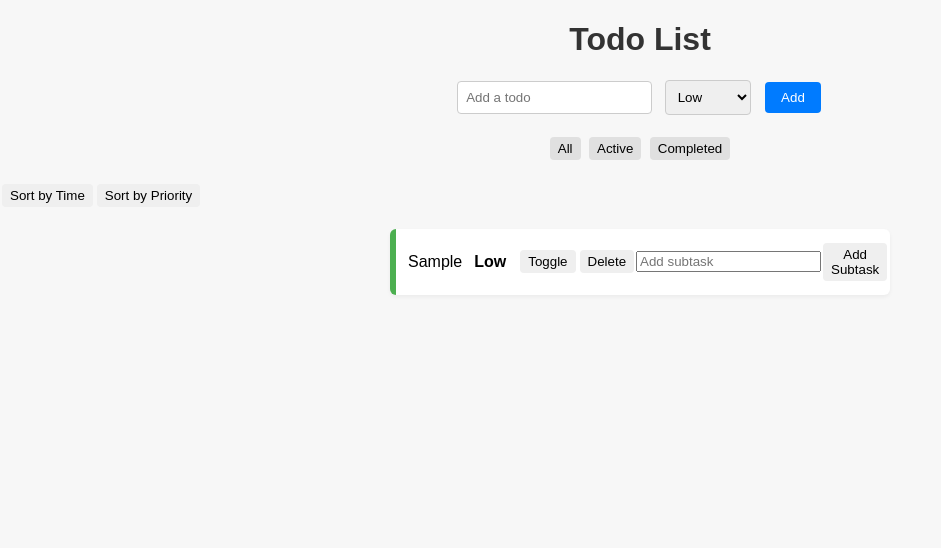
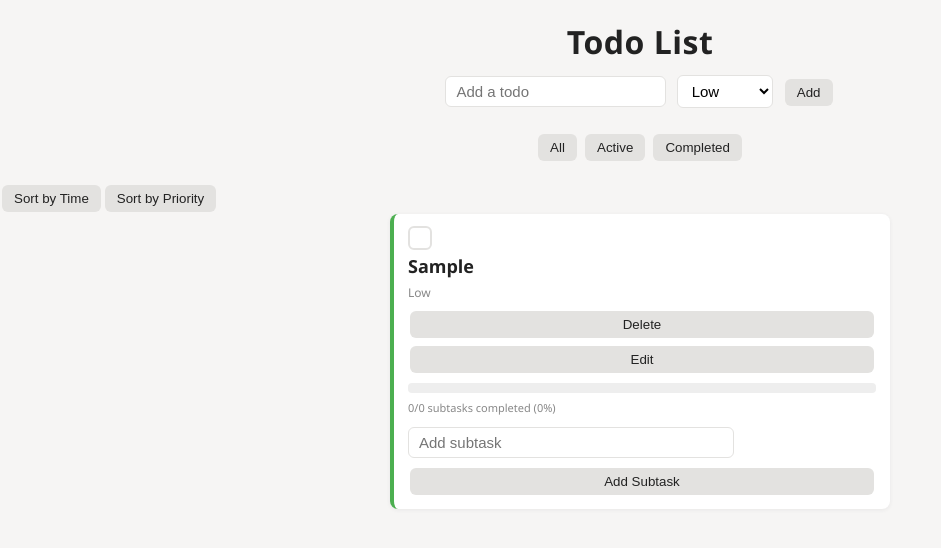
Before and after one commit to hieucao2404/todo-list-app, a website with bundled scripts: page index.html in a window 1280 px wide. Both pictures are taken after typing "Sample" into the empty fields and a click on the button "Add". Shown: the whole page, without its empty margins (0-941 px from the left). Built offline with nearby package versions, Linux system fonts and the light colour scheme.

Commit message:
Progess, edit feature

```diff
--- a/src/index.js
+++ b/src/index.js
@@ -1,40 +1,64 @@
-import {TodoList} from './todoList.js';
+import { TodoList } from "./todoList.js";
+
+function showToast(message){
+    const toast = document.getElementById('toast');
+    toast.textContent = message;
+    toast.style.background = '#333';
+    toast.style.color ='#fff';
+    toast.style.padding = '8px 16px';
+    toast.style.borderRadius = '4px';
+    toast.style.display = 'block';
+    setTimeout(() => {toast.style.display = 'none';}, 1500);
+}
 
 const todoList = new TodoList();
-const input = document.getElementById('todo-input');
-const prioritySelect = document.getElementById('priority-select');
-const addBtn = document.getElementById('add-btn');
-const ul = document.getElementById('todo-list');
+const input = document.getElementById("todo-input");
+const prioritySelect = document.getElementById("priority-select");
+const addBtn = document.getElementById("add-btn");
+const ul = document.getElementById("todo-list");
 
 const render = () => {
-    ul.innerHTML = '';
+  ul.innerHTML = "";
   const todos = todoList.getFilteredTodos();
-    if(todos.length === 0){
-        ul.innerHTML = '<li>No todos fuond</li>';
+  if (todos.length === 0) {
+    ul.innerHTML = "<li>No todos fuond</li>";
     return;
   }
-    todos.forEach(todo => {
-        const li = document.createElement('li');
+  todos.forEach((todo) => {
+    const li = document.createElement("li");
     li.classList.add(`priority-${todo.priority}`);
+    const completed = todo.subtasks.filter((st) => st.completed).length;
+    const total = todo.subtasks.length;
+    const percent = total > 0 ? Math.round((completed / total) * 100) : 0;
+
     li.innerHTML = `
-        <span class="todo-text" style="text-decoration:${todo.completed ? 'line-through' : 'none'}">
-        ${todo.text}
-        </span>
+  <label class="checkbox-container">
+    <input type="checkbox" ${todo.completed ? "checked" : ""} data-id="${todo.id}" class="toggle-checkbox">
+    <span class="checkmark"></span>
+  </label>
+  <span class="todo-text">${todo.text}</span>
   <span class="todo-priority">${todo.priority.charAt(0).toUpperCase() + todo.priority.slice(1)}</span>
-        <button data-id="${todo.id}" class= "toggle-btn">Toggle</button>
   <button data-id="${todo.id}" class="delete-btn">Delete</button>
+  <button data-id="${todo.id}" class="edit-btn">Edit</button>
+  <div class="progress-bar-container">
+      <div class="progress-bar" style="width: 100%; background: #eee; border-radius: 4px; height: 10px;">
+      <div style="width: ${percent}%; background: #4caf50; height: 100%; border-radius: 4px;"></div>
+  </div>
+  <span class="progress-label">${completed}/${total} subtasks completed (${percent}%)</span>
   `;
 
-        if(todo.subtasks.length > 0){
-            const subtaskList = document.createElement('ul');
-            todo.subtasks.forEach(subtask => {
-                const subLi = document.createElement('li');
+    if (todo.subtasks.length > 0) {
+      const subtaskList = document.createElement("ul");
+      todo.subtasks.forEach((subtask) => {
+        const subLi = document.createElement("li");
         subLi.innerHTML = `
-                <span style="text-decoration:${subtask.completed ? 'line-through' : 'none'}">
-                ${subtask.text}
-                </span>
-                <button data-todo-id="${todo.id}" data-subtask-id="${subtask.id}" class="toggle-subtask-btn">Toggle</button>
+  <label class="checkbox-container subtask-checkbox">
+    <input type="checkbox" ${subtask.completed ? "checked" : ""} data-todo-id="${todo.id}" data-subtask-id="${subtask.id}" class="toggle-subtask-checkbox">
+    <span class="checkmark"></span>
+  </label>
+  <span class="subtask-text">${subtask.text}</span>
   <button data-todo-id="${todo.id}" data-subtask-id="${subtask.id}" class="delete-subtask-btn">Delete</button>
+  <button data-todo-id="${todo.id}" data-subtask-id="${subtask.id}" class="edit-subtask-btn">Edit</button>
                 `;
         subtaskList.appendChild(subLi);
       });
@@ -50,85 +74,154 @@ const render = () => {
   });
 };
 
-addBtn.addEventListener('click', () => {
-    if(input.value.trim()){
+addBtn.addEventListener("click", () => {
+  if (input.value.trim()) {
     todoList.addTodo(input.value.trim(), prioritySelect.value);
-        input.value ='';
+    input.value = "";
     render();
+    showToast("Todo added!");
   }
 });
 
-ul.addEventListener('click', e => {
-    if(e.target.classList.contains('toggle-btn')){
+ul.addEventListener("click", (e) => {
+  if (e.target.classList.contains("toggle-btn")) {
     todoList.toggleTodo(Number(e.target.dataset.id));
     render();
   }
-    if(e.target.classList.contains('delete-btn')){
+  if (e.target.classList.contains("delete-btn")) {
     todoList.deleteTodo(Number(e.target.dataset.id));
     render();
+    showToast("Todo deleted");
   }
 
   //add subtaskLisst
-    if(e.target.classList.contains('toggle-subtask-btn')){
-        const todoId =  Number(e.target.dataset.totoId);
-        const subtaskId =  Number(e.target.dataset.subtaskId);
-        const todo = todoList.todos.find(t => t.id === todoId);
-        if(todo){
+  if (e.target.classList.contains("toggle-subtask-btn")) {
+    const todoId = Number(e.target.dataset.todoId);
+    const subtaskId = Number(e.target.dataset.subtaskId);
+    const todo = todoList.todos.find((t) => t.id === todoId);
+    if (todo) {
       todo.toggleSubtask(subtaskId);
       render();
+      showToast("Subtask completed!")
     }
   }
 
-    if(e.target.classList.contains('delete-subtask-btn')){
+  if (e.target.classList.contains("delete-subtask-btn")) {
     const todoId = Number(e.target.dataset.todoId);
     const subtaskId = Number(e.target.dataset.subtaskId);
-        const todo = todoList.todos.find(t => t.id === todoId);
-        if(todo){
+    const todo = todoList.todos.find((t) => t.id === todoId);
+    if (todo) {
       todo.deleteSubtask(subtaskId);
       render();
+      showToast("Subtask deleted!")
     }
   }
 
-    if (e.target.classList.contains('add-subtask-btn')) {
+  if (e.target.classList.contains("add-subtask-btn")) {
     const todoId = Number(e.target.dataset.todoId);
     const todo = todoList.todos.find(t => t.id === todoId);
     const input = e.target.previousElementSibling;
     if (todo && input.value.trim()) {
       todo.addSubtask(input.value.trim());
-            input.value = '';
+      input.value = "";
+      render();
+      showToast("Subtask added!")
+    }
+  }
+
+  if (e.target.classList.contains("edit-btn")) {
+    const todoId = Number(e.target.dataset.id);
+    const todo = todoList.todos.find((t) => t.id === todoId);
+    if (todo) {
+      //replace todo text with input and save button
+      const li = e.target.closest("li");
+      li.querySelector(".todo-text").innerHTML = `
+            <input type="text" class="edit-todo-input" value="${todo.text}" />
+            <button data-id="${todo.id}" class="save-todo-btn">Save</button>
+            `;
+    }
+  }
+
+  //save edited todo
+  if (e.target.classList.contains("save-todo-btn")) {
+    const todoId = Number(e.target.dataset.id);
+    const todo = todoList.todos.find((t) => t.id === todoId);
+    const input = e.target.previousElementSibling;
+    if (todo && input.value.trim()) {
+      todo.text = input.value.trim();
+      render();
+    }
+  }
+
+  if (e.target.classList.contains("edit-subtask-btn")) {
+    const todoId = Number(e.target.dataset.todoId);
+    const subtaskId = Number(e.target.dataset.subtaskId);
+    const todo = todoList.todos.find((t) => t.id === todoId);
+    if (todo) {
+      const subtask = todo.subtasks.find((st) => st.id === subtaskId);
+      const subLi = e.target.closest("li");
+      subLi.querySelector("span").innerHTML = `
+            <input type="text" class="edit-subtask-input" value="${subtask.text}" />
+            <button data-todo-id="${todoId}" data-subtask-id="${subtaskId}" class="save-subtask-btn">Save</button>
+            `;
+    }
+  }
+
+  //save edited subtask
+  if (e.target.classList.contains("save-subtask-btn")) {
+    const todoId = Number(e.target.dataset.todoId);
+    const subtaskId = Number(e.target.dataset.subtaskId);
+    const todo = todoList.todos.find((t) => t.id === todoId);
+    const subtask = todo.subtasks.find((s) => s.id === subtaskId);
+    const input = e.target.previousElementSibling;
+    if (subtask && input.value.trim()) {
+      subtask.text = input.value.trim();
       render();
     }
   }
 });
 
+ul.addEventListener("change", (e) => {
+  if (e.target.classList.contains("toggle-checkbox")) {
+    todoList.toggleTodo(Number(e.target.dataset.id));
+    render();
+  }
+  if (e.target.classList.contains("toggle-subtask-checkbox")) {
+    const todoId = Number(e.target.dataset.todoId);
+    const subtaskId = Number(e.target.dataset.subtaskId);
+    const todo = todoList.todos.find((t) => t.id === todoId);
+    if (todo) {
+      todo.toggleSubtask(subtaskId);
+      render();
+    }
+  }
+});
 
-
-
-document.getElementById('filter-all').addEventListener('click', () => {
-    todoList.setFilter('all');
+document.getElementById("filter-all").addEventListener("click", () => {
+  todoList.setFilter("all");
   render();
 });
-document.getElementById('filter-active').addEventListener('click', () =>{
-    todoList.setFilter('active');
+document.getElementById("filter-active").addEventListener("click", () => {
+  todoList.setFilter("active");
   render();
 });
-document.getElementById('filter-completed').addEventListener('click', () =>{
-    todoList.setFilter('completed');
+document.getElementById("filter-completed").addEventListener("click", () => {
+  todoList.setFilter("completed");
   render();
 });
 
 //sortung buttons and logics
-const sortTimeBtn = document.createElement('button');
-sortTimeBtn.textContent = 'Sort by Time';
+const sortTimeBtn = document.createElement("button");
+sortTimeBtn.textContent = "Sort by Time";
 sortTimeBtn.onclick = () => {
-    todoList.setSortMethod('time');
+  todoList.setSortMethod("time");
   render();
 };
 
-const sortPriorityBtn = document.createElement('button');
-sortPriorityBtn.textContent = 'Sort by Priority';
+const sortPriorityBtn = document.createElement("button");
+sortPriorityBtn.textContent = "Sort by Priority";
 sortPriorityBtn.onclick = () => {
-    todoList.setSortMethod('priority');
+  todoList.setSortMethod("priority");
   render();
 };
 
--- a/src/style.css
+++ b/src/style.css
@@ -1,81 +1,175 @@
 body {
-    font-family: Arial, sans-serif;
-    background: #f7f7f7;
+  font-family: 'Segoe UI', 'Inter', 'Arial', sans-serif;
+  background: #f6f5f4;
+  color: #222;
   margin: 0;
   padding: 0;
 }
 
 h1 {
   text-align: center;
-    color: #333;
+  font-weight: 600;
+  margin-top: 20px;
+  margin-bottom: 12px;
+  letter-spacing: 0.5px;
 }
 
-#todo-input, #priority-select {
-    padding: 8px;
-    margin-right: 8px;
-    border-radius: 4px;
-    border: 1px solid #ccc;
+#todo-input, #priority-select, .subtask-input, .edit-todo-input, .edit-subtask-input {
+  padding: 6px 10px;
+  border-radius: 6px;
+  border: 1px solid #e3e2e0;
+  background: #fff;
+  font-size: 15px;
+  margin-right: 6px;
+  margin-bottom: 4px;
+  outline: none;
+  transition: border 0.2s;
 }
 
-#add-btn {
-    padding: 8px 16px;
-    border-radius: 4px;
-    border: none;
-    background: #007bff;
-    color: #fff;
-    cursor: pointer;
-}
-
-#add-btn:hover {
-    background: #0056b3;
+#todo-input:focus, #priority-select:focus, .subtask-input:focus, .edit-todo-input:focus, .edit-subtask-input:focus {
+  border: 1.5px solid #a3a1a0;
 }
 
 button {
-    margin: 2px;
-    padding: 4px 8px;
-    border-radius: 4px;
+  padding: 6px 12px;
+  border-radius: 6px;
   border: none;
+  background: #e3e2e0;
+  color: #222;
   cursor: pointer;
+  margin: 2px 2px;
+  transition: background 0.2s;
 }
 
-#filter-all, #filter-active, #filter-completed {
-    background: #e0e0e0;
+button:hover {
+  background: #d1d0ce;
 }
 
 ul#todo-list {
   list-style: none;
   padding: 0;
   max-width: 500px;
-    margin: 20px auto;
+  margin: 0 auto;
 }
 
 li {
   background: #fff;
-    margin-bottom: 8px;
-    padding: 12px;
-    border-radius: 6px;
+  margin-bottom: 10px;
+  padding: 12px 14px;
+  border-radius: 8px;
+  box-shadow: 0 1px 4px rgba(60,60,67,0.07);
   display: flex;
-    align-items: center;
-    justify-content: space-between;
-    box-shadow: 0 2px 4px rgba(0,0,0,0.05);
+  flex-direction: column;
+  gap: 4px;
 }
 
-.priority-low {
-    border-left: 6px solid #4caf50;
-}
-.priority-medium {
-    border-left: 6px solid #ff9800;
-}
-.priority-high {
-    border-left: 6px solid #f44336;
-}
+.priority-low { border-left: 4px solid #4caf50; }
+.priority-medium { border-left: 4px solid #ff9800; }
+.priority-high { border-left: 4px solid #f44336; }
 
 .todo-text {
-    flex: 1;
-    margin-right: 12px;
+  font-size: 18px;
+  font-weight: 600;
+  margin-bottom: 2px;
+  display: inline-block;
 }
 
 .todo-priority {
-    font-weight: bold;
-    margin-right: 12px;
+  font-size: 12px;
+  color: #888;
+  margin-bottom: 4px;
 }
+
+.progress-bar-container {
+  margin: 4px 0;
+}
+
+.progress-bar {
+  background: #ececec;
+  border-radius: 4px;
+  height: 8px;
+  width: 100%;
+  margin-bottom: 2px;
+  overflow: hidden;
+}
+
+.progress-bar > div {
+  background: #4caf50;
+  height: 100%;
+  border-radius: 4px;
+  transition: width 0.3s;
+}
+
+.progress-label {
+  font-size: 11px;
+  color: #888;
+}
+
+.subtask-input, .edit-subtask-input {
+  width: 65%;
+  margin-top: 2px;
+}
+
+.checkbox-container {
+  display: inline-flex;
+  align-items: center;
+  cursor: pointer;
+  margin-right: 8px;
+}
+.checkbox-container input[type="checkbox"] {
+  display: none;
+}
+.checkmark {
+  width: 20px;
+  height: 20px;
+  background: #fff;
+  border: 2px solid #e3e2e0;
+  border-radius: 6px;
+  position: relative;
+  margin-right: 8px;
+}
+.checkbox-container input[type="checkbox"]:checked + .checkmark {
+  background: #4caf50;
+  border-color: #4caf50;
+}
+.checkmark:after {
+  content: "";
+  position: absolute;
+  display: none;
+}
+.checkbox-container input[type="checkbox"]:checked + .checkmark:after {
+  display: block;
+}
+.checkbox-container .checkmark:after {
+  left: 6px;
+  top: 2px;
+  width: 6px;
+  height: 12px;
+  border: solid #fff;
+  border-width: 0 3px 3px 0;
+  transform: rotate(45deg);
+}
+
+.subtask-checkbox .checkmark {
+  width: 16px;
+  height: 16px;
+  border-radius: 4px;
+}
+.subtask-text {
+  font-size: 15px;
+  color: #555;
+  margin-left: 8px;
+  display: inline-block;
+}
+
+@media (max-width: 700px) {
+  ul#todo-list {
+    max-width: 98vw;
+  }
+  li {
+    padding: 8px 4px;
+  }
+  .todo-text {
+    font-size: 14px;
+  }
+}
```
Also changed, not shown: index.html (+1 -0 lines). Lines whose indentation alone changed are shown as unchanged.
